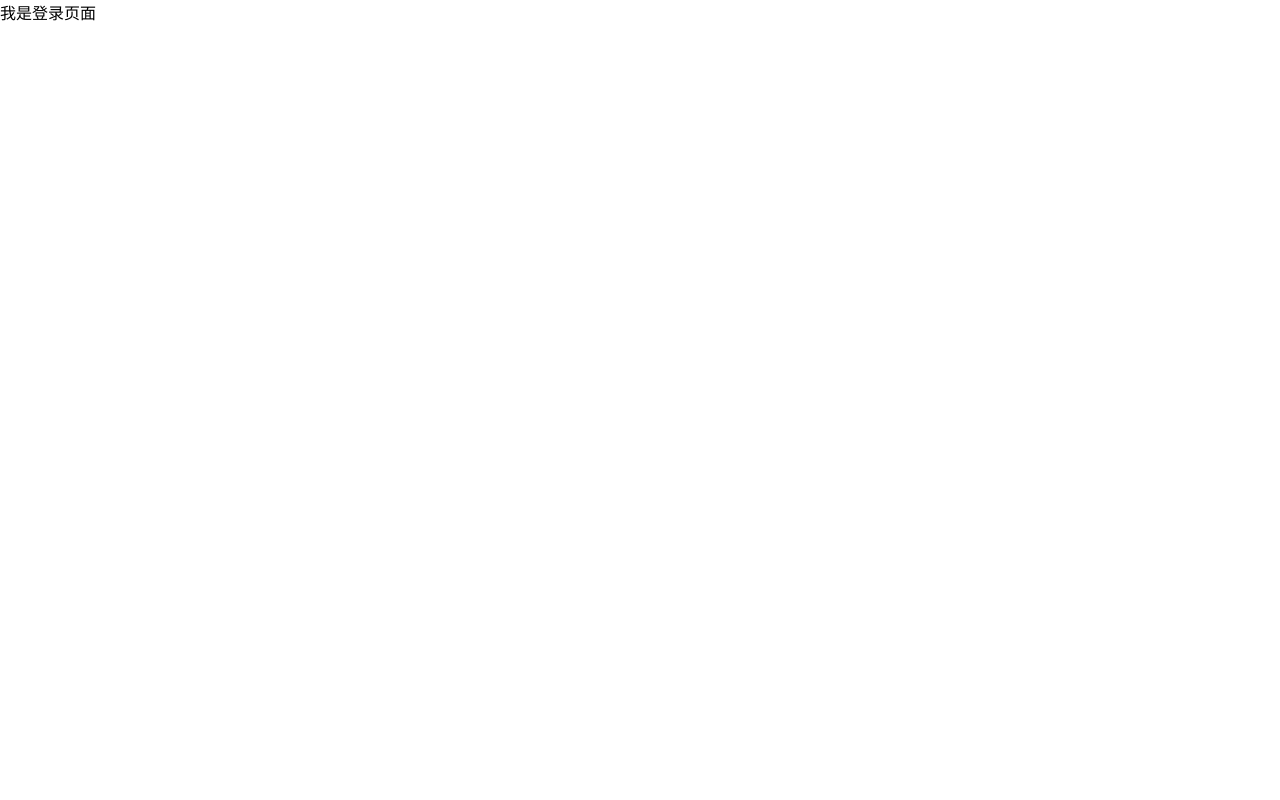
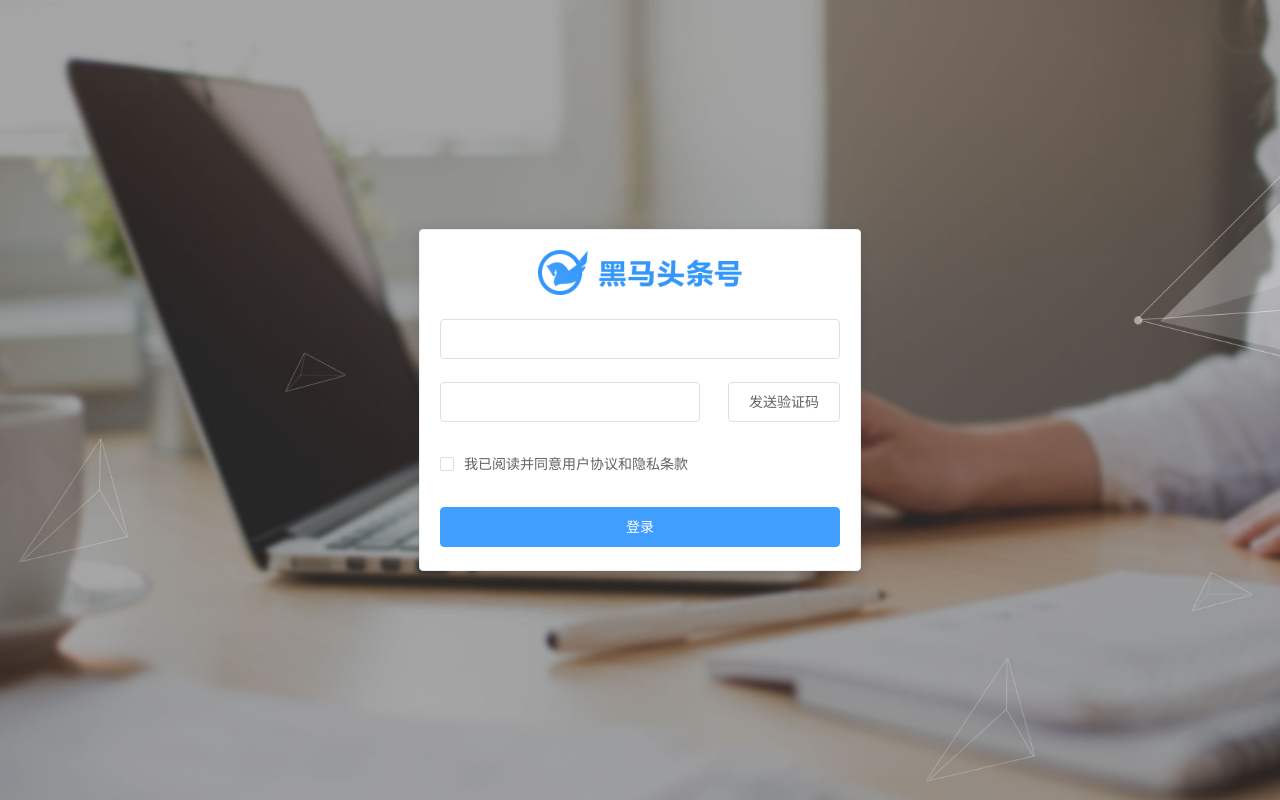
Before and after one commit to taohuiyu/heimatoutiao-pc, a Vue app: page /#/login in a window 1280 px wide. Built offline with nearby package versions, Linux system fonts and the light colour scheme.

Commit message:
黑马头条PC-登录模块-页面布局及样式

```diff
--- a/src/views/login/index.vue
+++ b/src/views/login/index.vue
@@ -1,6 +1,33 @@
 <template>
-  <div>
-      我是登录页面
+  <div class="login">
+      <!-- 使用elementUI组件 el-card -->
+      <el-card class="login-card">
+          <!-- 匿名插槽 -->
+          <div class="title">
+              <img src="../../assets/img/logo_index.png" alt="">
+          </div>
+          <!-- 表单 => el-form 包裹 -->
+          <el-form style="margin-top:20px">
+              <el-form-item>
+                  <!-- 手机号 -->
+                  <el-input ></el-input>
+              </el-form-item>
+              <el-form-item>
+                  <!-- 验证码 -->
+                  <el-input style="width:65%"></el-input>
+                  <!-- 发送验证码 -->
+                  <el-button style="float:right">发送验证码</el-button>
+              </el-form-item>
+              <el-form-item>
+                  <!-- 同意选项 -->
+                  <el-checkbox>我已阅读并同意用户协议和隐私条款</el-checkbox>
+              </el-form-item>
+              <el-form-item>
+                  <!--登录按钮 -->
+                    <el-button type="primary" style="width:100%">登录</el-button>
+              </el-form-item>
+          </el-form>
+      </el-card>
   </div>
 </template>
 
@@ -10,6 +37,23 @@ export default {
 }
 </script>
 
-<style>
-
+<style lang="less" scoped>
+.login{
+    background-image: url("../../assets/img/login_bg.jpg");
+    height: 100vh;
+    background-size: cover;
+    display: flex;
+    justify-content: center;
+    align-items: center;
+    .login-card{
+        width: 440px;
+        height: 340px;
+        .title{
+            text-align: center;
+            img{
+                height: 45px;
+            }
+        }
+    }
+}
 </style>
```
